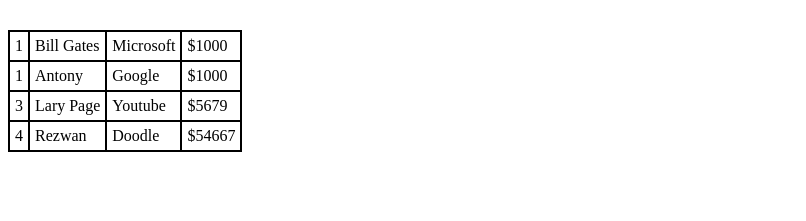
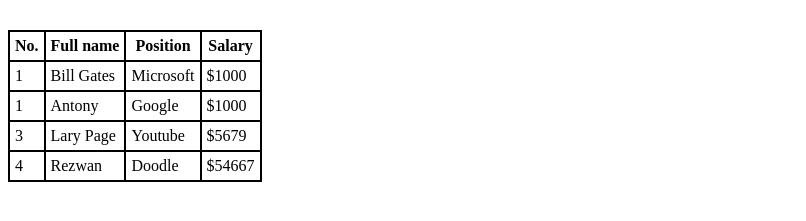
Before and after one commit to rezwan2230/table-repo, a plain HTML site: page index.html in a window 1280 px wide. Shown: the part 83-304 px from the top of the page, without its empty margins (0-806 px from the left). Drawn offline with Linux system fonts and the light colour scheme.

Commit message:
add table head

```diff
--- a/index.html
+++ b/index.html
@@ -10,7 +10,7 @@
             border-collapse: collapse ;
         }
 
-        td{
+        td, th{
             border: 2px solid;
             padding: 5px;
         }
@@ -22,6 +22,12 @@
 
         <table>
             <thead>
+                <tr>
+                    <th>No.</th>
+                    <th>Full name</th>
+                    <th>Position</th>
+                    <th>Salary</th>
+                </tr>
 
             </thead>
             <tbody>
```
